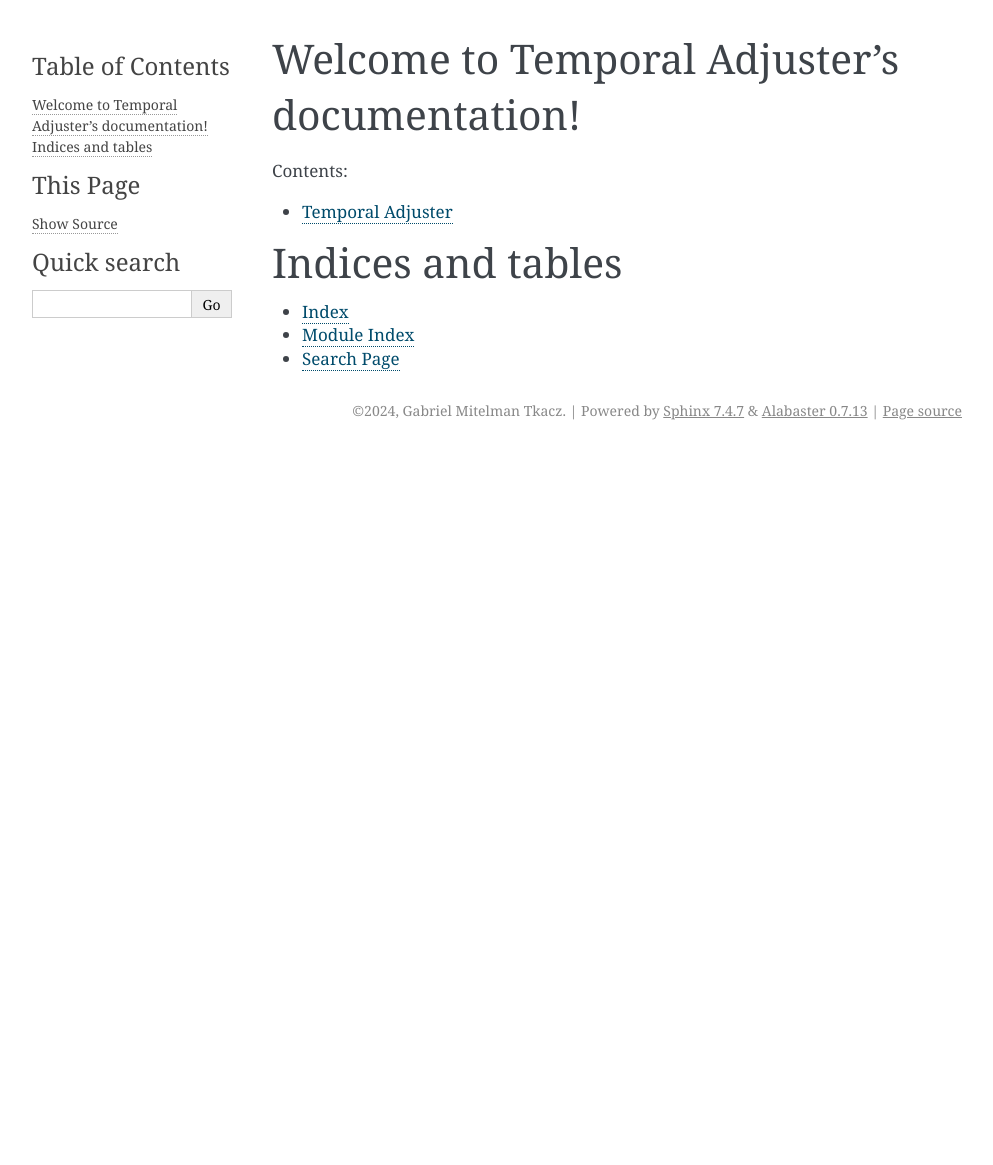
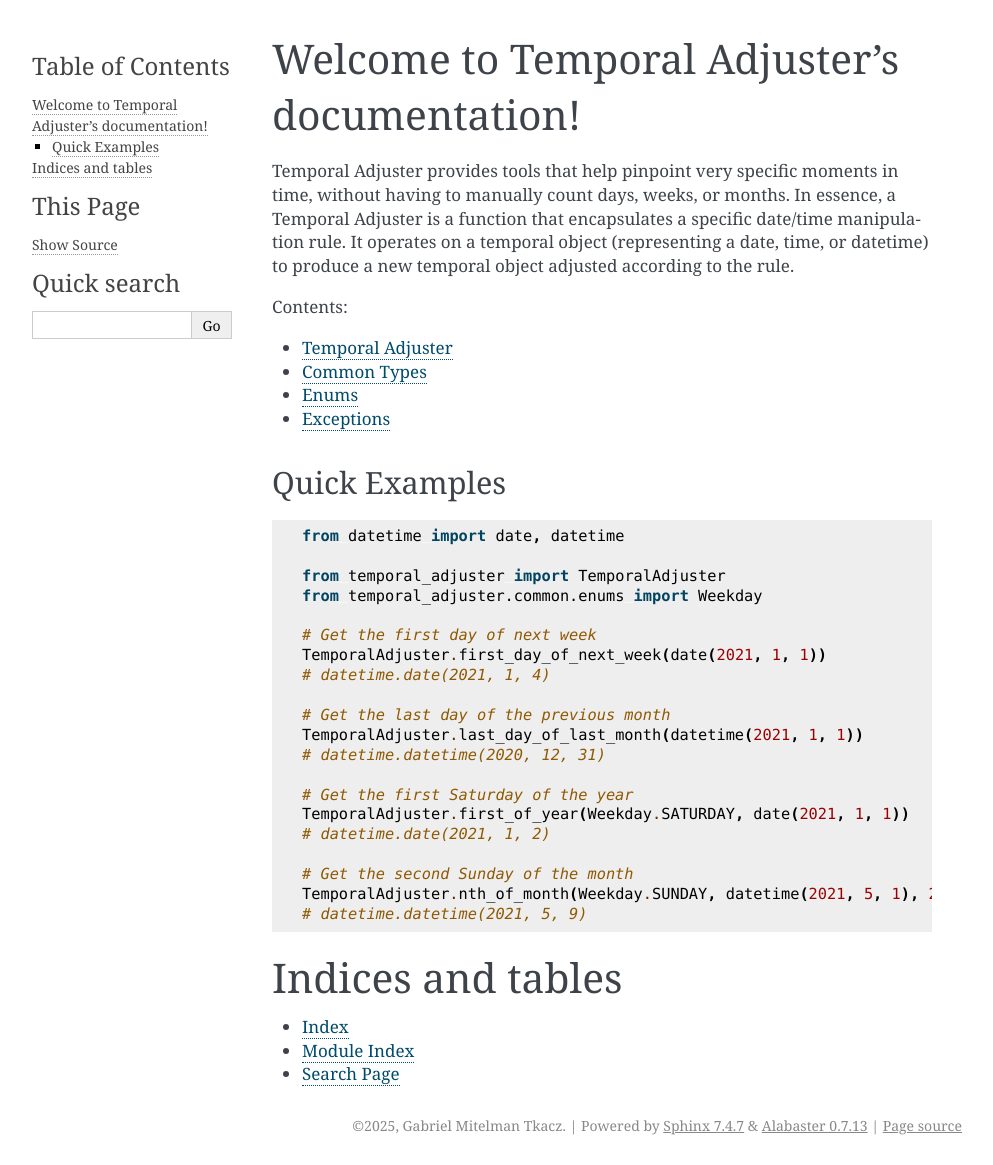
Before and after one commit to gtkacz/temporal_adjusters_py, a Sphinx documentation site: the page built from docs/index.rst, in a window 1280 px wide. Shown: the whole page, without its empty margins (148-1141 px from the left). Built offline with Sphinx 7.4.7, drawn with Linux system fonts in a browser that asks for light colours; before the commit the page ends 900 px from its top, so only the background shows below that.

```diff
--- a/docs/conf.py
+++ b/docs/conf.py
@@ -7,26 +7,45 @@
 # https://www.sphinx-doc.org/en/master/usage/configuration.html#project-information
 import os
 import sys
+import tomllib
+from datetime import date
 
-sys.path.insert(0, os.path.abspath('../temporal_adjuster'))
+# Import version from pyproject.toml
+with open('../pyproject.toml', 'rb') as f:
+	pyproject = tomllib.load(f)
+
+version = pyproject['project']['version']
+
+# Add parent directory to path so sphinx can find the modules
+sys.path.insert(0, os.path.abspath('..'))
 
 project = 'Temporal Adjuster'
-copyright = '2024, Gabriel Mitelman Tkacz'
+copyright = f'{date.today().year}, Gabriel Mitelman Tkacz'
 author = 'Gabriel Mitelman Tkacz'
+version = version
 
 # -- General configuration ---------------------------------------------------
 # https://www.sphinx-doc.org/en/master/usage/configuration.html#general-configuration
 
 extensions = [
 	'sphinx.ext.autodoc',
+	'sphinx.ext.autosummary',
+	'sphinx.ext.viewcode',
+	'sphinx.ext.napoleon',
 ]
 
 templates_path = ['_templates']
 exclude_patterns = ['_build', 'Thumbs.db', '.DS_Store']
 
+# Set the autodoc member ordering to match the source code
+autodoc_member_order = 'bysource'
 
 # -- Options for HTML output -------------------------------------------------
 # https://www.sphinx-doc.org/en/master/usage/configuration.html#options-for-html-output
 
 html_theme = 'alabaster'
 html_static_path = ['_static']
+
+# -- Add autodoc settings to properly handle type hints ----------------------
+autodoc_typehints = 'description'
+python_use_unqualified_type_names = True
--- a/docs/index.rst
+++ b/docs/index.rst
@@ -6,12 +6,42 @@
 Welcome to Temporal Adjuster's documentation!
 =============================================
 
+Temporal Adjuster provides tools that help pinpoint very specific moments in time, without having to manually count days, weeks, or months.
+In essence, a Temporal Adjuster is a function that encapsulates a specific date/time manipulation rule. It operates on a temporal
+object (representing a date, time, or datetime) to produce a new temporal object adjusted according to the rule.
+
 .. toctree::
-   :maxdepth: 10
+   :maxdepth: 3
    :caption: Contents:
 
-   ta.rst
+   ta
 
+
+Quick Examples
+--------------
+
+.. code-block:: python
+
+   from datetime import date, datetime
+
+   from temporal_adjuster import TemporalAdjuster
+   from temporal_adjuster.common.enums import Weekday
+
+   # Get the first day of next week
+   TemporalAdjuster.first_day_of_next_week(date(2021, 1, 1))
+   # datetime.date(2021, 1, 4)
+
+   # Get the last day of the previous month
+   TemporalAdjuster.last_day_of_last_month(datetime(2021, 1, 1))
+   # datetime.datetime(2020, 12, 31)
+
+   # Get the first Saturday of the year
+   TemporalAdjuster.first_of_year(Weekday.SATURDAY, date(2021, 1, 1))
+   # datetime.date(2021, 1, 2)
+
+   # Get the second Sunday of the month
+   TemporalAdjuster.nth_of_month(Weekday.SUNDAY, datetime(2021, 5, 1), 2)
+   # datetime.datetime(2021, 5, 9)
 
 
 Indices and tables
--- /dev/null
+++ b/docs/requirements.txt
@@ -0,0 +1,3 @@
+numpy
+python-dateutil
+sphinx>=4.0.0
```
Also changed, not shown: docs/ta.rst (+23 -1 lines), .pre-commit-config.yaml, 2 other files.
